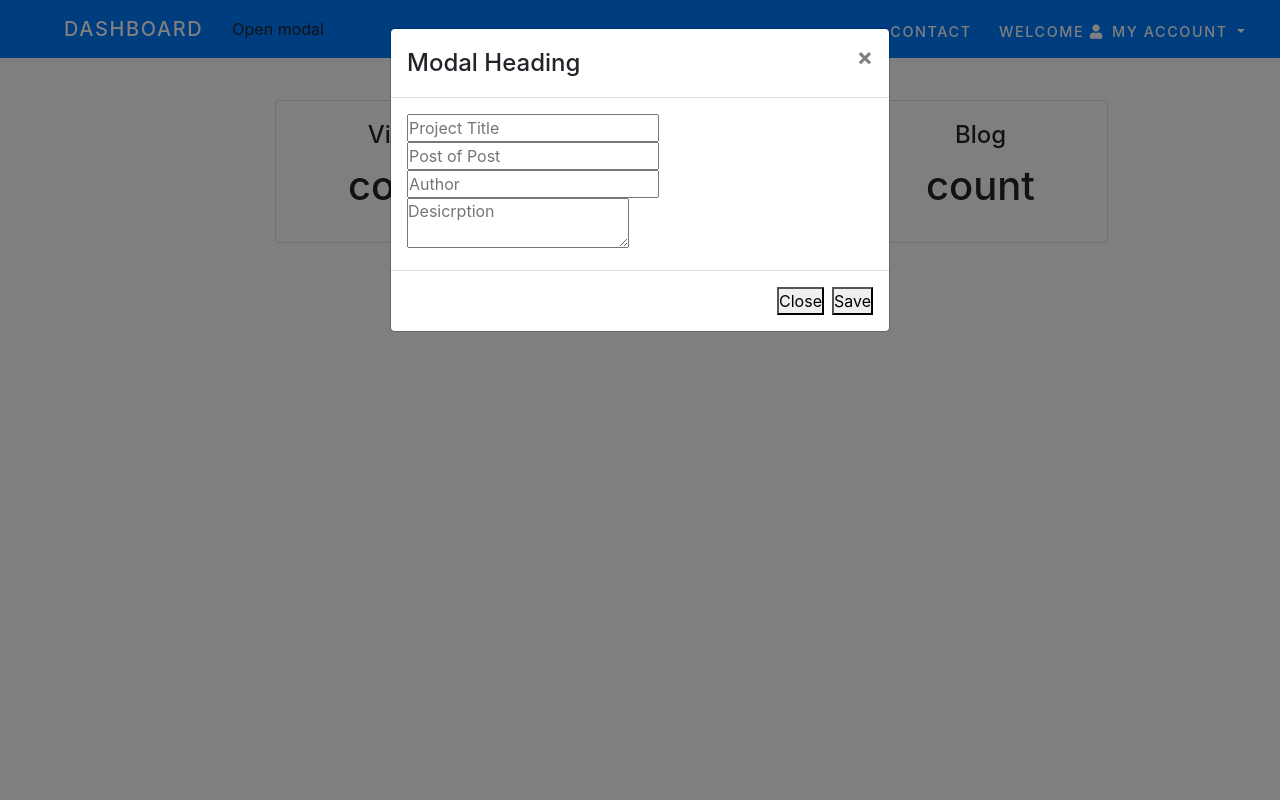
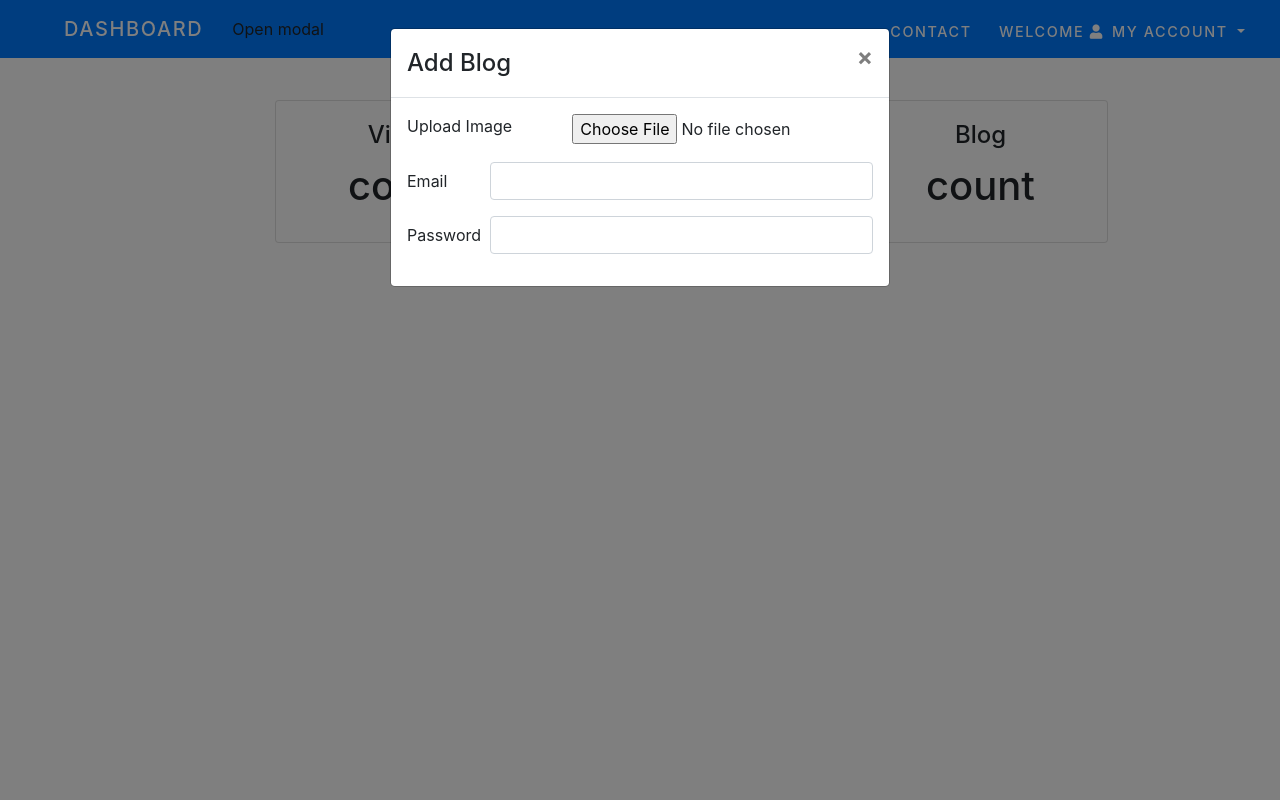
Before and after one commit to Nilam-020/Modern_Web, a Django app: page /dashboard/ in a window 1280 px wide, after a click on "Open modal". Run offline with Django 3.2, Linux system fonts and the light colour scheme; some libraries are stand-ins or nearby versions.

Commit message:
added input form in dashboard modal

```diff
--- a/templates/dashboard.html
+++ b/templates/dashboard.html
@@ -1,6 +1,4 @@
-<!DOCTYPE html>
-{% load static %}
-{% static "assets" as baseUrl %}
+<!DOCTYPE html> {% load static %} {% static "assets" as baseUrl %}
 <html lang="zxx">
 
 <head>
@@ -28,6 +26,7 @@
     <link rel="stylesheet" href="{%static 'css/dashboard.css'%}">
 
 </head>
+
 <body>
     <nav class="navbar navbar-expand-lg navbar-dark bg-dark fixed-top">
         <a class="navbar-brand ml-5" href="#" id="logo">DASHBOARD</a>
@@ -98,21 +97,32 @@
 
                     <!-- Modal Header -->
                     <div class="modal-header">
-          <h4 class="modal-title">Modal Heading</h4>
+                        <h4 class="modal-title">Add Blog</h4>
                         <button type="button" class="close" data-dismiss="modal">&times;</button>
                     </div>
 
                     <!-- Modal body -->
                     <div class="modal-body">
-                            <input type="text" placeholder="Project Title" name="name">
-                            <input type="text" placeholder="Post of Post" name="mail">
-                            <input type="text" placeholder="Author" name="passsword">
-                            <textarea placeholder="Desicrption"></textarea>
+                        <form action="dashboard" method="post">
+                            <div class="form-group row">
+                                <label for="staticUpload" class="col-sm-4">Upload Image</label>
+                                <div class="col-sm-8">
+                                    <input type="file" class="form-control-file" id="staticUpload">
                                 </div>
-                <div class="modal-footer">
-                    <button type="button" class="cancel" data-dismiss="modal">Close</button>
-                    <button type="button" class="add-project" data-dismiss="modal">Save</button>
                             </div>
+                            <div class="form-group row">
+                                <label for="staticEmail" class="col-sm-2 col-form-label">Email</label>
+                                <div class="col-sm-10">
+                                    <input type="text" class="form-control" id="staticEmail">
+                                </div>
+                            </div>
+                            <div class="form-group row">
+                                <label for="inputPassword" class="col-sm-2 col-form-label">Password</label>
+                                <div class="col-sm-10">
+                                    <input type="password" class="form-control" id="inputPassword">
+                                </div>
+                            </div>
+                        </form>
 
                     </div>
                 </div>
@@ -123,7 +133,8 @@
 
 
     <!--bootstrap jquery file-->
-    <script src="{%static 'js/jquery.3.4.1.js'%}"> </script>
+    <script src="{%static 'js/jquery.3.4.1.js'%}">
+    </script>
 
     <!--bootstrap carousel jquery file-->
     <script src="https://cdn.jsdelivr.net/npm/popper.js@1.16.0/dist/umd/popper.min.js"></script>
@@ -141,4 +152,5 @@
     <script src="{%static 'js/custom-js.js'%}"></script>
 
 </body>
+
 </html>
```
Also changed, not shown: static/css/dashboard.css (+6 -4 lines), templates/index.html (+10 -19 lines). Lines whose indentation alone changed are shown as unchanged.
